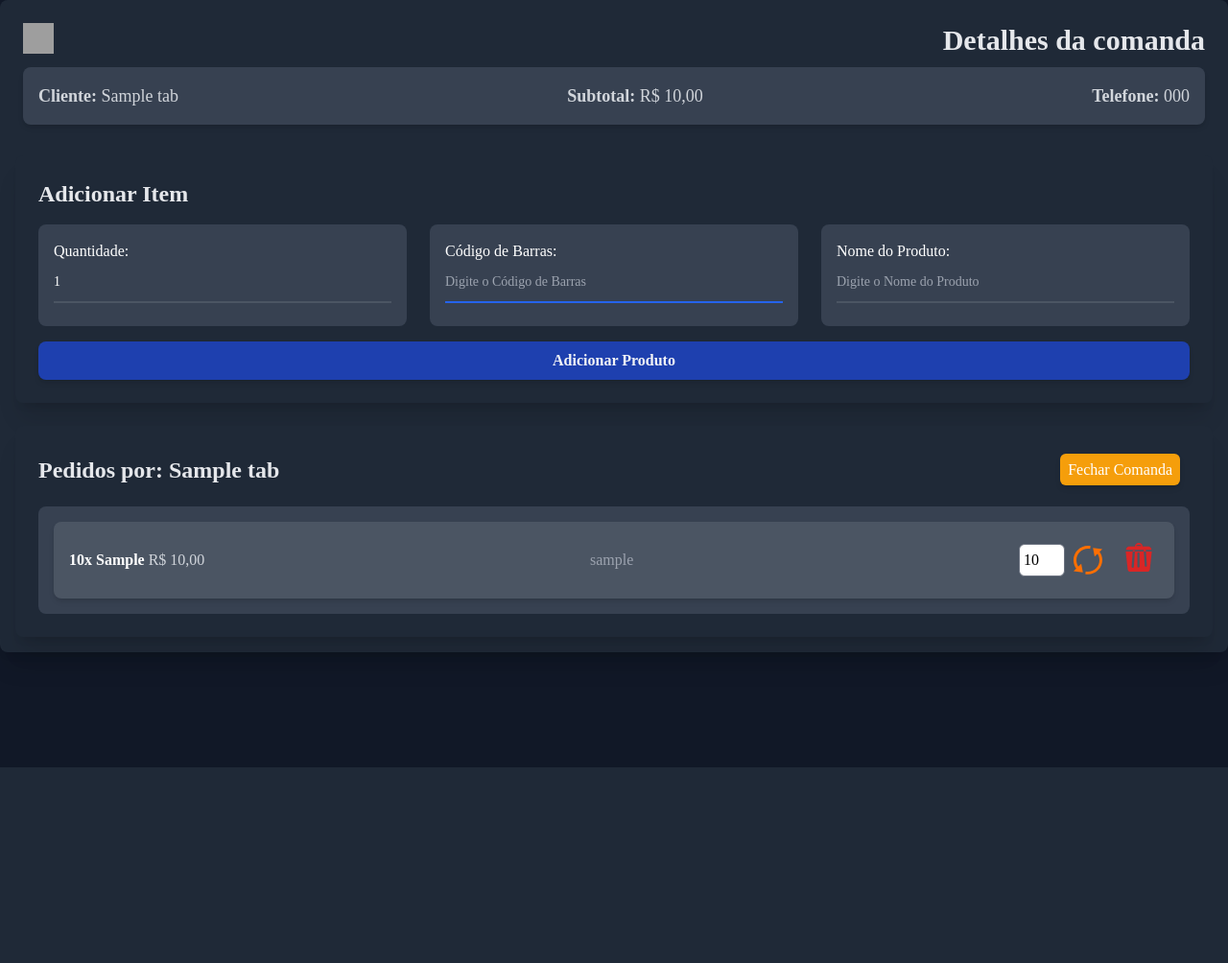
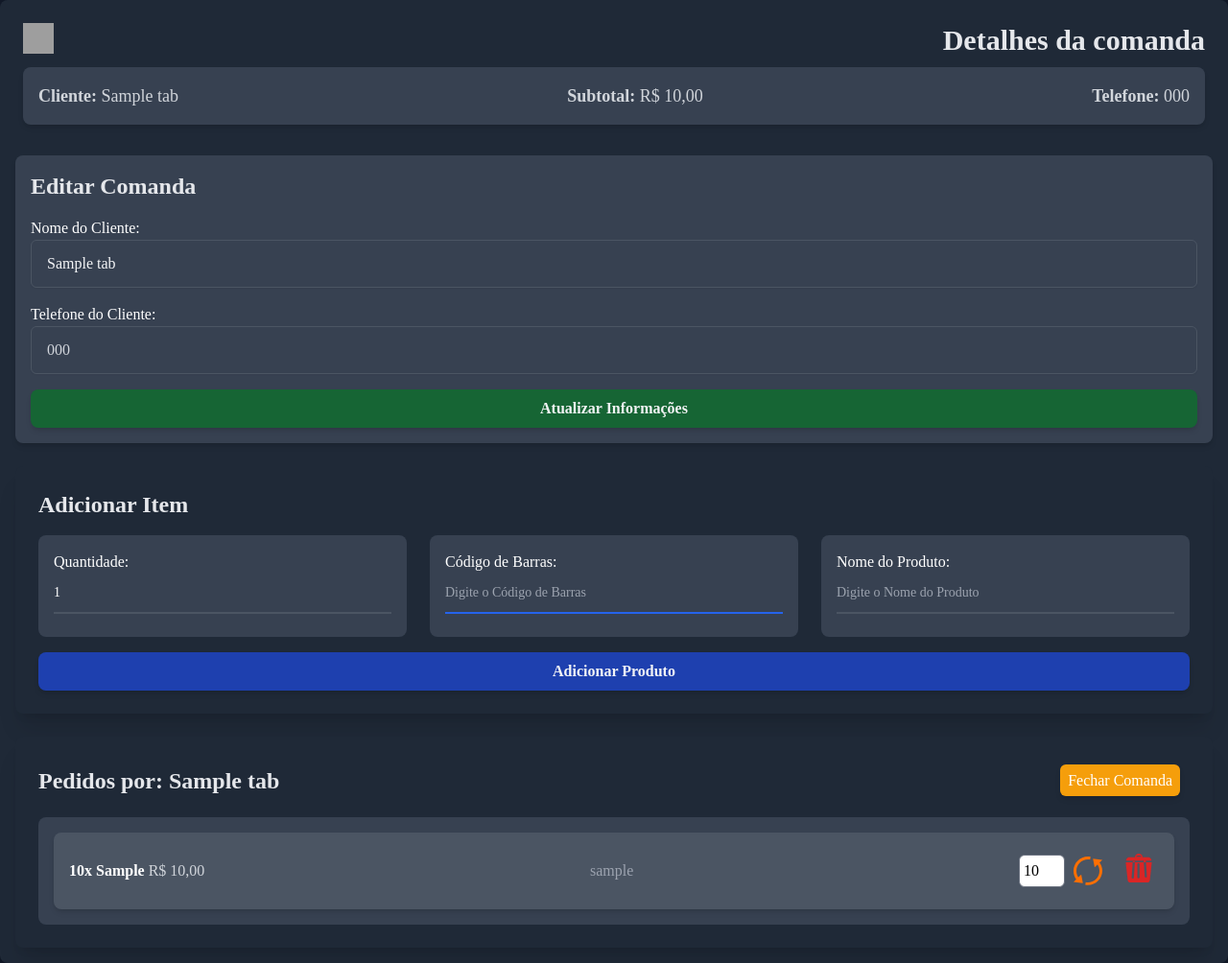
Before and after one commit to DevTroli/Sales-Software, a Django app: page /produtos/comandas/1/ in a window 1280 px wide. Shown: the whole page at 96% size. Before the commit the page ends 800 px from the top, so only its background shows below. Run offline with Django 5.2, Linux system fonts and the light colour scheme; a user stored in the database is signed in; tables that the repository leaves empty hold one stand-in row (values such as "Sample post"); some libraries are stand-ins or nearby versions; some web fonts are replaced; grey boxes are pictures that could not be loaded.

Commit message:
feature to change the tab_details

```diff
--- a/produto/forms.py
+++ b/produto/forms.py
@@ -231,3 +231,23 @@ class TabItemForm(forms.Form):
             return Produto.objects.filter(produto__icontains=nome_produto).first()
 
         return None
+
+
+class EditTabForm(forms.ModelForm):
+    class Meta:
+        model = Tab
+        fields = ["nome_cliente", "telefone_cliente"]
+        widgets = {
+            "nome_cliente": forms.TextInput(
+                attrs={
+                    "class": "form-control block w-full px-4 py-3 border border-gray-600 rounded-md shadow-sm bg-transparent text-gray-100 focus:outline-none focus:ring-2 focus:ring-blue-400 focus:border-transparent",
+                    "placeholder": "Digite o nome do cliente",
+                }
+            ),
+            "telefone_cliente": forms.TextInput(
+                attrs={
+                    "class": "form-control block w-full px-4 py-3 border border-gray-600 rounded-md shadow-sm bg-transparent text-gray-300 focus:outline-none focus:ring-2 focus:border-transparent",
+                    "placeholder": "Digite o telefone do cliente",
+                }
+            ),
+        }
--- a/produto/templates/detalhes_tab.html
+++ b/produto/templates/detalhes_tab.html
@@ -16,6 +16,25 @@
             <p class="text-lg text-gray-300"><strong>Subtotal:</strong> R$ {{ tab.subtotal|floatformat:2 }}</p>
             <p class="text-lg text-gray-300"><strong>Telefone:</strong> {{ tab.telefone_cliente }}</p>
         </div>
+    </div>
+
+<!-- Formulário para Editar Informações da Comanda -->
+    <div class="bg-gray-700 p-4 rounded-lg shadow-md mb-6">
+        <h3 class="text-2xl font-semibold text-gray-200 mb-4">Editar Comanda</h3>
+        <form method="POST">
+            {% csrf_token %}
+            <div class="mb-4">
+                {{ edit_form.nome_cliente.label_tag }}
+                {{ edit_form.nome_cliente|add_class:"form-input" }}
+            </div>
+            <div class="mb-4">
+                {{ edit_form.telefone_cliente.label_tag }}
+                {{ edit_form.telefone_cliente|add_class:"form-input" }}
+            </div>
+            <button type="submit" class="w-full py-2 px-6 bg-green-800 hover:bg-green-900 text-gray-100 font-semibold rounded-lg shadow-md">
+                Atualizar Informações
+            </button>
+        </form>
     </div>
 
     <!-- Formulário para Adicionar Item -->
--- a/produto/views.py
+++ b/produto/views.py
@@ -36,6 +36,7 @@ from produto.forms import (
     ItemCompraForm,
     TabItemForm,
     AbrirComandaForm,
+    EditTabForm,
 )
 
 
@@ -667,58 +668,64 @@ def excluir_comanda(request, pk):
 def detalhes_tab(request, pk):
     tab = get_object_or_404(Tab, pk=pk)
     item_form = TabItemForm(request.POST or None)
+    edit_form = EditTabForm(request.POST or None, instance=tab)
 
-    if request.method == "POST" and item_form.is_valid():
-        produto = item_form.get_produto()
-        quantidade = item_form.cleaned_data["quantidade"]
+    if request.method == "POST":
+        if item_form.is_valid():
+            produto = item_form.get_produto()
+            quantidade = item_form.cleaned_data["quantidade"]
 
-        if produto:
-            TabItem.objects.create(
-                tab=tab,
-                produto=produto,
-                quantidade=quantidade,
-                preco_unitario=produto.preco_venda,
-                adicionado_por=request.user,  # Adiciona o usuário
-            )
+            if produto:
+                TabItem.objects.create(
+                    tab=tab,
+                    produto=produto,
+                    quantidade=quantidade,
+                    preco_unitario=produto.preco_venda,
+                    adicionado_por=request.user,
+                )
 
-            tab.subtotal += quantidade * produto.preco_venda
-            tab.save()
+                tab.subtotal += quantidade * produto.preco_venda
+                tab.save()
 
-            if "itens" not in request.session:
-                request.session["itens"] = []
+                if "itens" not in request.session:
+                    request.session["itens"] = []
 
-            itens = request.session["itens"]
+                itens = request.session["itens"]
 
-            # Insere o novo item no topo da lista
-            itens.insert(
-                0,  # Adiciona o item no topo
-                {
-                    "produto_id": produto.id,
-                    "nome": produto.produto,
-                    "quantidade": quantidade,
-                    "preco_unitario": str(produto.preco_venda),
-                },
-            )
-            request.session["itens"] = itens
+                # Insere o novo item no topo da lista
+                itens.insert(
+                    0,
+                    {
+                        "produto_id": produto.id,
+                        "nome": produto.produto,
+                        "quantidade": quantidade,
+                        "preco_unitario": str(produto.preco_venda),
+                    },
+                )
+                request.session["itens"] = itens
 
-            messages.success(
-                request,
-                f"{quantidade}x {produto.produto} adicionados à tab de {tab.nome_cliente}.",
-            )
-        else:
-            messages.error(request, "Produto não encontrado.")
+                messages.success(
+                    request,
+                    f"{quantidade}x {produto.produto} adicionados à tab de {tab.nome_cliente}.",
+                )
+            else:
+                messages.error(request, "Produto não encontrado.")
 
-        return redirect("produto:detalhes_tab", pk=tab.pk)
+            return redirect("produto:detalhes_tab", pk=tab.pk)
+
+        if edit_form.is_valid():
+            edit_form.save()
+            messages.success(request, "Comanda atualizada com sucesso.")
+            return redirect("produto:detalhes_tab", pk=tab.pk)
 
     # Ordena os itens da Tab pelo campo de criação (exibindo os mais recentes primeiro)
-    itens_ordenados = tab.itens.order_by(
-        "-id"
-    )  # Ou '-data_criacao' se houver esse campo
+    itens_ordenados = tab.itens.order_by("-id")
 
     context = {
         "tab": tab,
-        "itens": itens_ordenados,  # Passa a lista de itens ordenada
+        "itens": itens_ordenados,
         "item_form": item_form,
+        "edit_form": edit_form,
     }
     return render(request, "detalhes_tab.html", context)
 
```
